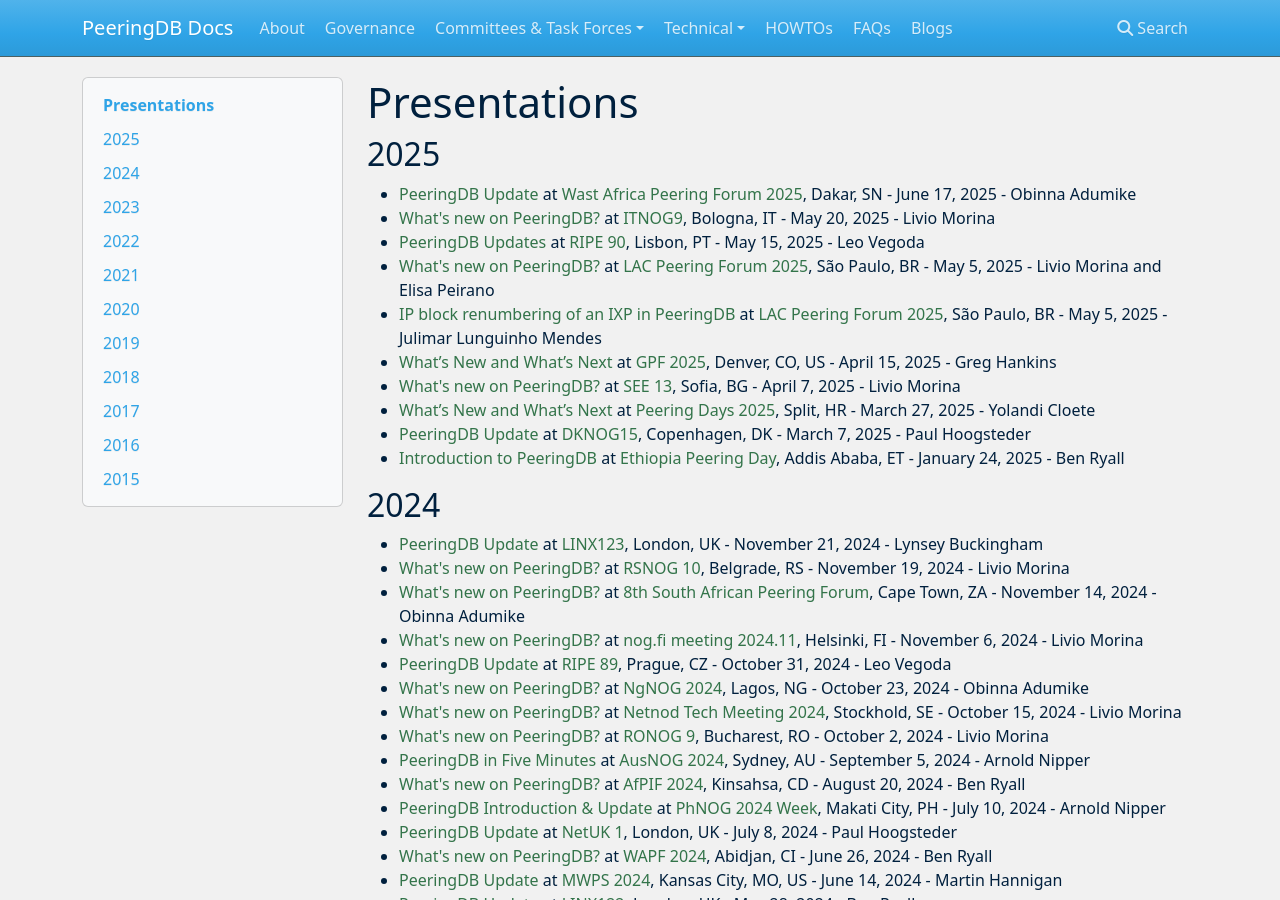
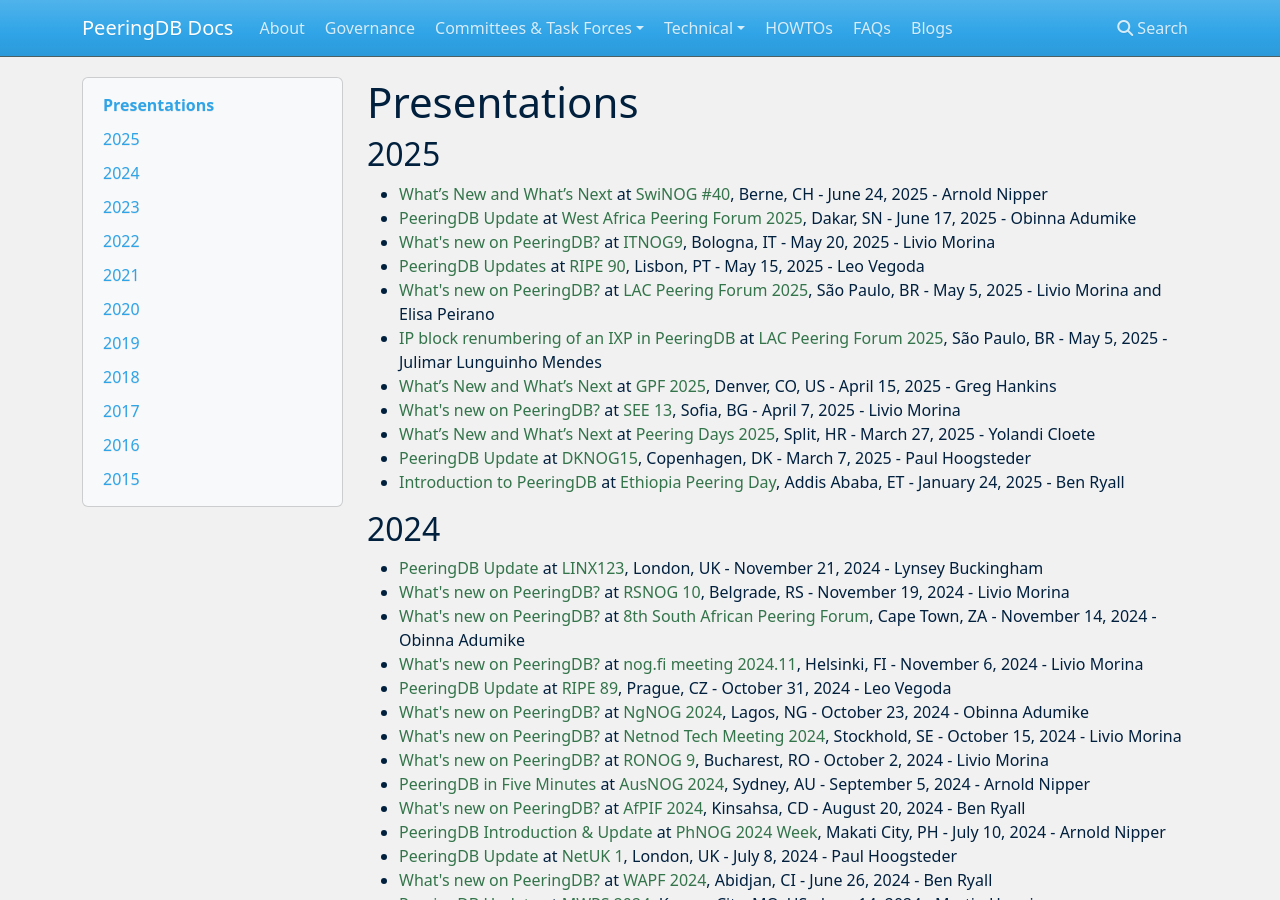
Before and after one commit to peeringdb/docs, an MkDocs documentation site: the page built from docs/presentations.md, in a window 1280 px wide and 900 px high. Built offline with MkDocs 1.6.1, drawn with Linux system fonts in a browser that asks for light colours; nearby versions of some CDN libraries.

Commit message:
Added Arnold's SwiNOG #40 presentation.

```diff
--- a/docs/presentations.md
+++ b/docs/presentations.md
@@ -2,7 +2,8 @@
 
 ## 2025
 
-- [PeeringDB Update](presentation/20250617_WAPF2025_Obinna_Adumike.pdf) at [Wast Africa Peering Forum 2025](https://www.internetsociety.org/events/west-africa-peering-forum-wapf/2025/), Dakar, SN - June 17, 2025 - Obinna Adumike
+- [What’s New and What’s Next](presentation/20250624_Swinog40_Arnold_Nipper.pdf) at [SwiNOG #40](https://www.swinog.ch/meetings/swinog40/), Berne, CH - June 24, 2025 - Arnold Nipper
+- [PeeringDB Update](presentation/20250617_WAPF2025_Obinna_Adumike.pdf) at [West Africa Peering Forum 2025](https://www.internetsociety.org/events/west-africa-peering-forum-wapf/2025/), Dakar, SN - June 17, 2025 - Obinna Adumike
 - [What's new on PeeringDB?](presentation/20250520_ITNOG9_Morina_Livio.pdf) at [ITNOG9](https://www.itnog.it/itnog9/), Bologna, IT - May 20, 2025 - Livio Morina
 - [PeeringDB Updates](presentation/20250515_RIPE90_2025_Leo_Vegoda.pdf) at [RIPE 90](https://ripe90.ripe.net/programme/meeting-plan/connect-wg/), Lisbon, PT - May 15, 2025 - Leo Vegoda
 - [What's new on PeeringDB?](presentation/20250505_LAC_PF_Livio_Morina_Elisa_Peirano.pdf) at [LAC Peering Forum 2025](https://peeringforum.lat/), São Paulo, BR - May 5, 2025 - Livio Morina and Elisa Peirano
```
Also changed, not shown: 1 other file.
